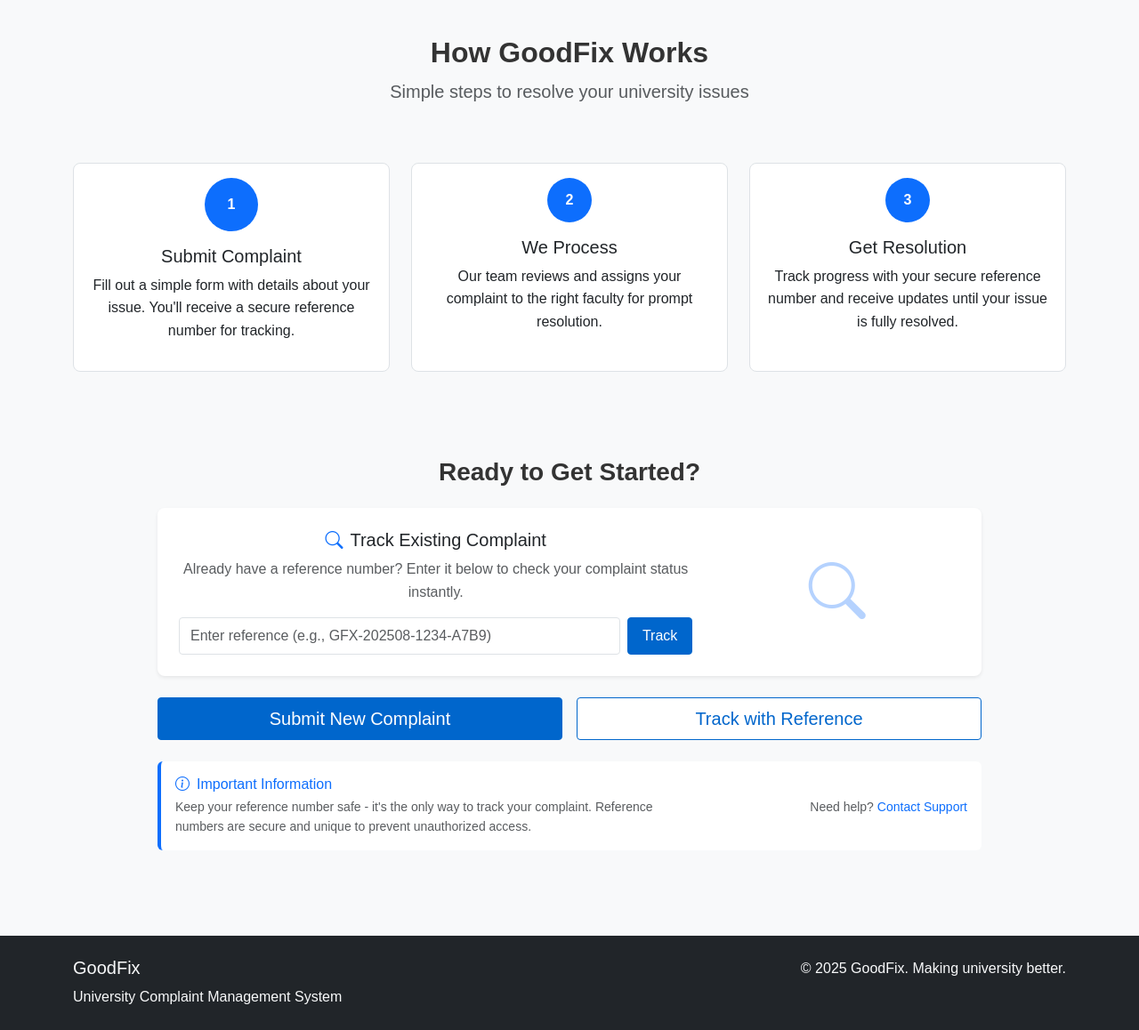
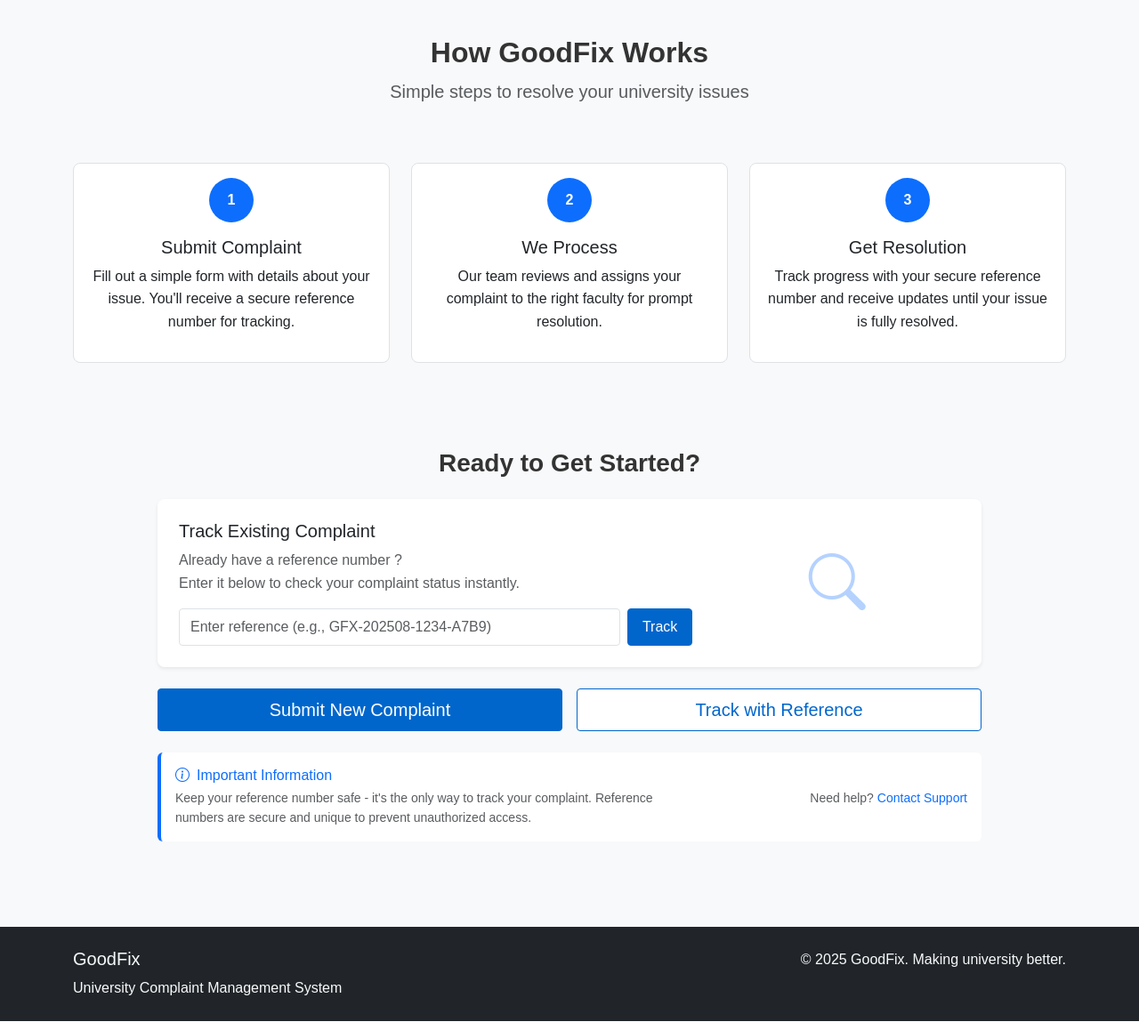
Before and after one commit to nusrathdev/goodfix, a PHP site: page /user/index.php in a window 1280 px wide. Shown: the part 456-1614 px from the top of the page at 89% size. Run offline with PHP 8.4, Linux system fonts and the light colour scheme; some libraries are stand-ins or nearby versions.

Commit message:
fix: adjust card dimensions and improve text alignment in complaint tracking section

```diff
--- a/user/index.php
+++ b/user/index.php
@@ -48,7 +48,7 @@ include '../includes/header.php';
                 <div class="col-md-4">
                     <div class="card h-100 text-center">
                         <div class="card-body">
-                            <div class="bg-primary text-white rounded-circle d-inline-flex align-items-center justify-content-center mb-3" style="width: 60px; height: 60px;">
+                            <div class="bg-primary text-white rounded-circle d-inline-flex align-items-center justify-content-center mb-3" style="width: 50px; height: 50px;">
                                 <strong>1</strong>
                             </div>
                             <h5 class="card-title">Submit Complaint</h5>
@@ -95,11 +95,11 @@ include '../includes/header.php';
                     <div class="card mb-4 border-0 shadow-sm">
                         <div class="card-body p-4">
                             <div class="row align-items-center">
-                                <div class="col-md-8">
+                                <div class="col-md-8 text-start">
                                     <h5 class="mb-2">
-                                        <i class="bi bi-search text-primary me-2"></i>Track Existing Complaint
+                                        Track Existing Complaint
                                     </h5>
-                                    <p class="text-muted mb-3">Already have a reference number? Enter it below to check your complaint status instantly.</p>
+                                    <p class="text-muted mb-3">Already have a reference number ? <br> Enter it below to check your complaint status instantly.</p>
                                     <form method="POST" action="track_complaint.php" class="d-flex gap-2">
                                         <input type="text" name="reference_no" class="form-control"
                                                placeholder="Enter reference (e.g., GFX-202508-1234-A7B9)"
```
